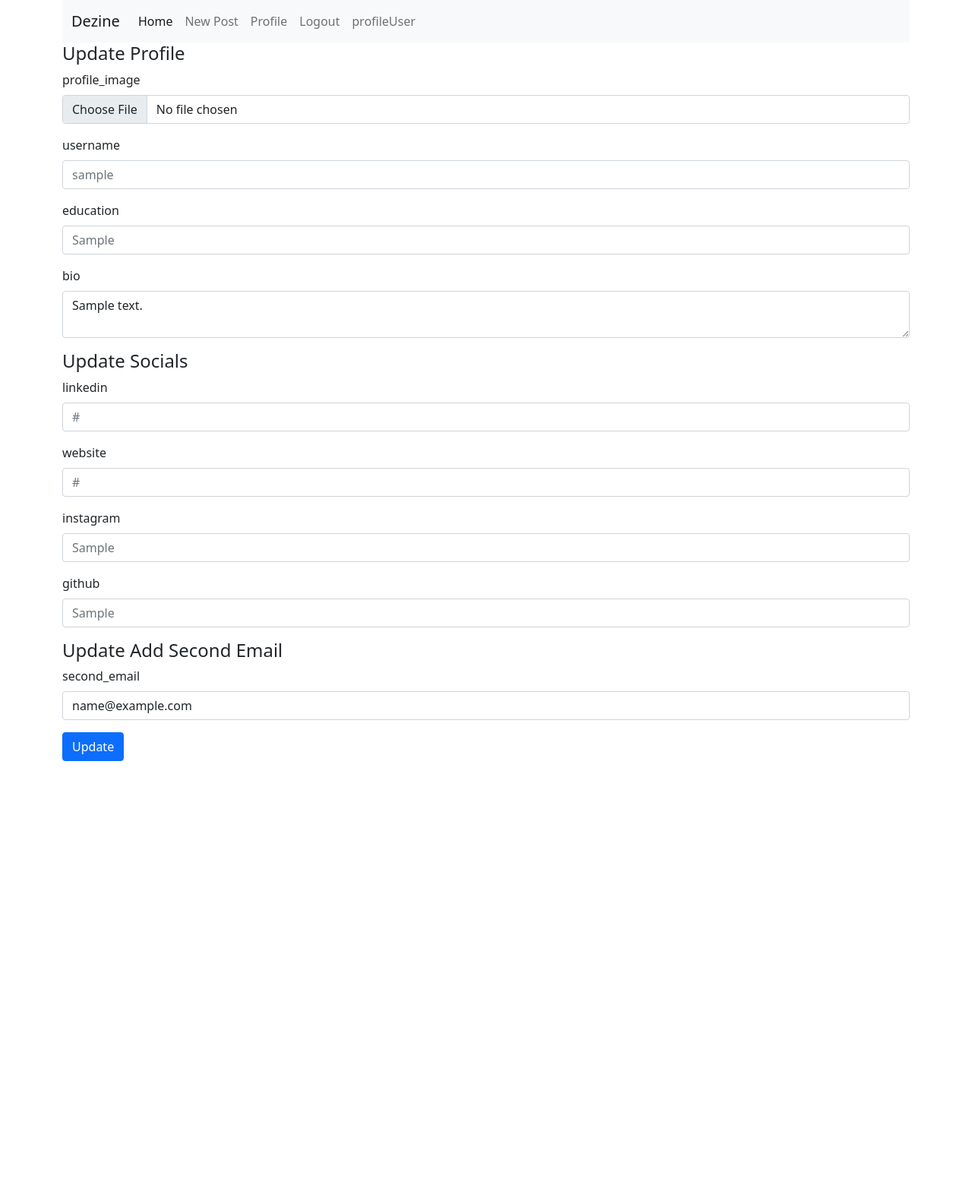
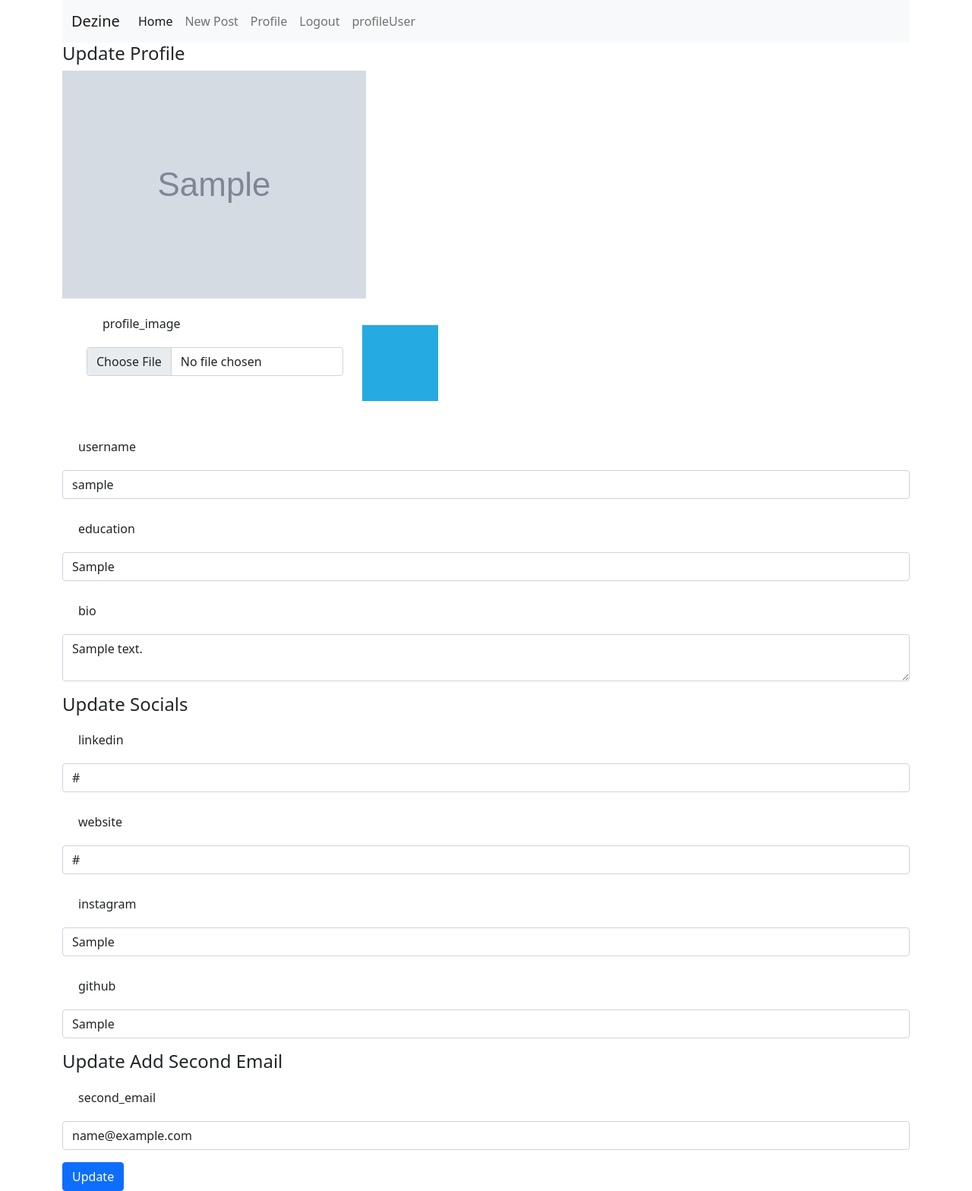
Before and after one commit to NickBevers/dezine, a PHP site: page /dezine/profile_user.php in a window 1280 px wide. Shown: the whole page at 76% size. Before the commit the page ends 1002 px from the top, so only its background shows below. Run offline with PHP 8.4, Linux system fonts and the light colour scheme; the visitor is signed in with stand-in values (Sample User, id 1); tables that the repository leaves empty or names only in its code hold one stand-in row (values such as "Sample post"); grey boxes marked "Sample" are stand-in pictures.

Commit message:
fix:image uploader

```diff
--- a/css/style.css
+++ b/css/style.css
@@ -19,6 +19,75 @@
 body{
     background-color: var(--white);
 }
+
+/*profile_user page */
+ul {
+    list-style-type: none;
+  }
+
+  li {
+    display: inline-block;
+  }
+
+  input[type="checkbox"][id^="cb"] {
+    display: none;
+  }
+
+label {
+    border: 1px solid #fff;
+    padding: 10px;
+    display: block;
+    position: relative;
+    margin: 10px;
+    cursor: pointer;
+    -webkit-touch-callout: none;
+    -webkit-user-select: none;
+    -khtml-user-select: none;
+    -moz-user-select: none;
+    -ms-user-select: none;
+    user-select: none;
+  }
+
+  label::before {
+    background-color: white;
+    color: white;
+    content: " ";
+    display: block;
+    border-radius: 50%;
+    border: 1px solid grey;
+    position: absolute;
+    top: -5px;
+    left: -5px;
+    width: 25px;
+    height: 25px;
+    text-align: center;
+    line-height: 28px;
+    transition-duration: 0.4s;
+    transform: scale(0);
+  }
+
+  label img {
+    height: 100px;
+    width: 100px;
+    transition-duration: 0.2s;
+    transform-origin: 50% 50%;
+  }
+
+  :checked+label {
+    border-color: #ddd;
+  }
+
+  :checked+label::before {
+    content: "✓";
+    background-color: grey;
+    transform: scale(1);
+  }
+
+  :checked+label img {
+    transform: scale(0.9);
+    box-shadow: 0 0 5px #333;
+    z-index: -1;
+  }
 
 
 /* index page */
--- a/profile_user.php
+++ b/profile_user.php
@@ -15,61 +15,14 @@
 
     if (!empty($_POST)) {
 
-        if (!empty($_POST['username'])) {
         $username = $_POST['username'];
-        }
-        else{
-        $username = $users["username"];
-        }
-
-        if (!empty($_POST['education'])) {
         $education = $_POST['education'];
-        }
-        else{
-        $education = $users["education"];
-        }
-
-        if (!empty($_POST['bio'])) {
         $bio = $_POST['bio'];
-        }
-        else{
-        $bio = $users["bio"];
-        }
-
-        if (!empty($_POST['linkedin'])) {
         $linkedin = $_POST['linkedin'];
-        }
-        else{
-        $linkedin = $users["linkedin"];
-        }
-
-        if (!empty($_POST['website'])) {
         $website = $_POST['website'];
-        }
-        else{
-        $website = $users["website"];
-        }
-
-        if (!empty($_POST['instagram'])) {
         $instagram = $_POST['instagram'];
-        }
-        else{
-        $instagram = $users["instagram"];
-        }
-
-        if (!empty($_POST['github'])) {
         $github = $_POST['github'];
-        }
-        else{
-        $github = $users["github"];
-        }
-
-        if (!empty($_POST['second_email'])) {
         $second_email = $_POST['second_email'];
-        }
-        else{
-        $second_email = $users["second_email"];
-        }
 
         try{
 
@@ -83,33 +36,54 @@
             $user->setGithub($github);
             $user->setSecondEmail($second_email);
 
+            $default_image = "assets/default_profile_image.png";
+
             $fileName = basename($_FILES["profile_image"]["name"]);
             $fileName = str_replace(" ", "_", $fileName);
             $targetFilePath = "uploads/profile/" . $fileName;
             $fileType = pathinfo($targetFilePath, PATHINFO_EXTENSION);
             $allowedFileTypes = array('jpg','png','jpeg','gif', 'jfif', 'webp');
 
-            if (!empty($_POST['profile_image'])) {
-
-
-                if(in_array($fileType, $allowedFileTypes)){
-                    if(move_uploaded_file($_FILES["profile_image"]["tmp_name"], $targetFilePath)){
-                  $user->setProfileImage($targetFilePath);
-                    } else{
-                  $error = "The image could not be saved, please try again";
-                    }
-                 } else{
-                $error = "Only this jpg','png','jpeg','gif', 'jfif', 'webp images allowed";
-                }
+           if (isset($_POST['checkbox_name']))
+           {
+            $user->setProfileImage($default_image);
+            }
+            else
+            {
+            if ($_FILES['profile_image']['size'] == 0 && $_FILES['cover_image']['error'] == 0)
+            {
+                // cover_image is empty (and not an error)
+                $profile_image = $users["profile_image"];
+                $user->setProfileImage($profile_image);
 
             }
-            else{
-            $profile_image = $users["profile_image"];
+            else
+            {
+                if(in_array($fileType, $allowedFileTypes))
+                {
+                    if(move_uploaded_file($_FILES["profile_image"]["tmp_name"], $targetFilePath))
+                    {
+                  $user->setProfileImage($targetFilePath);
+                    }
+                    else
+                    {
+                        throw new Exception("The image could not be saved, please try again");
+                    }
+                 }
+                 else
+                 {
+                    throw new Exception("Only this jpg','png','jpeg','gif', 'jfif', 'webp images allowed");
+                }
+            }
             }
 
-            if($user->updateUser()){
+            if($user->updateUser())
+            {
             header("Refresh:0");
-            $success = "Your profile was successfully updated";} else{
+            $success = "Your profile was successfully updated";
+            }
+            else
+            {
                     $error = "Something has gone wrong, please try again.";
             }
     }
@@ -126,7 +100,9 @@
     <meta name="viewport" content="width=device-width, initial-scale=1.0">
     <title>Dezine</title>
     <link href="https://cdn.jsdelivr.net/npm/bootstrap@5.0.0-beta2/dist/css/bootstrap.min.css" rel="stylesheet"
-        integrity="sha384-BmbxuPwQa2lc/FVzBcNJ7UAyJxM6wuqIj61tLrc4wSX0szH/Ev+nYRRuWlolflfl" crossorigin="anonymous">
+    integrity="sha384-BmbxuPwQa2lc/FVzBcNJ7UAyJxM6wuqIj61tLrc4wSX0szH/Ev+nYRRuWlolflfl" crossorigin="anonymous">
+    <link rel="stylesheet" href="./css/style.css">
+
 </head>
 
 <body class="container">
@@ -148,20 +124,29 @@
         enctype='multipart/form-data'>
 
             <div class="mb-3">
+                 <img src=<?php echo $users["profile_image"] ?>>
+                 <ul>
+                     <li>
                  <label for="profile_image" class="form-label">profile_image</label>
                  <input type="file" name="profile_image" class="form-control" id="profile_image">
+                    </li>
+                    <li>
+                 <input type="checkbox" name="checkbox_name" value="checkbox_value" id="cb">
+                 <label for="cb"><img src="assets/default_profile_image.png" /></label>
+                 </li>
+                </ul>
              </div>
 
             <div class="mb-3">
                 <label for="username" class="form-label">username</label>
-                <input type="username" name="username" class="form-control" id="username"
-                    placeholder="<?php echo $users["username"]; ?>">
+                <input type="username" name="username" class="form-control" id="username" required
+                    value="<?php echo $users["username"]; ?>">
             </div>
 
             <div class="mb-3">
                 <label for="education" class="form-label">education</label>
                 <input type="education" name="education" class="form-control" id="education"
-                    placeholder="<?php echo $users["education"]; ?>">
+                    value="<?php echo $users["education"]; ?>">
             </div>
 
             <div class="mb-3">
@@ -174,25 +159,25 @@
             <div class="mb-3">
                 <label for="linkedin" class="form-label">linkedin</label>
                 <input type="linkedin" name="linkedin" class="form-control" id="linkedin"
-                    placeholder="<?php echo $users["linkedin"]; ?>">
+                    value="<?php echo $users["linkedin"]; ?>">
             </div>
 
             <div class="mb-3">
                 <label for="website" class="form-label">website</label>
                 <input type="website" name="website" class="form-control" id="website"
-                    placeholder="<?php echo $users["website"]; ?>">
+                    value="<?php echo $users["website"]; ?>">
             </div>
 
             <div class="mb-3">
                 <label for="instagram" class="form-label">instagram</label>
                 <input type="instagram" name="instagram" class="form-control" id="instagram"
-                    placeholder="<?php echo $users["instagram"]; ?>">
+                    value="<?php echo $users["instagram"]; ?>">
             </div>
 
             <div class="mb-3">
                 <label for="github" class="form-label">github</label>
                 <input type="github" name="github" class="form-control" id="github"
-                    placeholder="<?php echo $users["github"]; ?>">
+                    value="<?php echo $users["github"]; ?>">
             </div>
 
             <h4>Update Add Second Email</h4>
@@ -201,6 +186,7 @@
                 <input type="second_email" name="second_email" class="form-control" id="second_email"
                     value="<?php echo $users["second_email"]; ?>">
             </div>
+
             <button type="submit" class="btn btn-primary">Update</button>
         </form>
     </main>
@@ -208,6 +194,7 @@
     <script src="https://cdn.jsdelivr.net/npm/bootstrap@5.0.0-beta2/dist/js/bootstrap.bundle.min.js"
         integrity="sha384-b5kHyXgcpbZJO/tY9Ul7kGkf1S0CWuKcCD38l8YkeH8z8QjE0GmW1gYU5S9FOnJ0" crossorigin="anonymous">
     </script>
+
 </body>
 
 </html>
```
Also changed, not shown: assets/default_profile_image.png (added).
